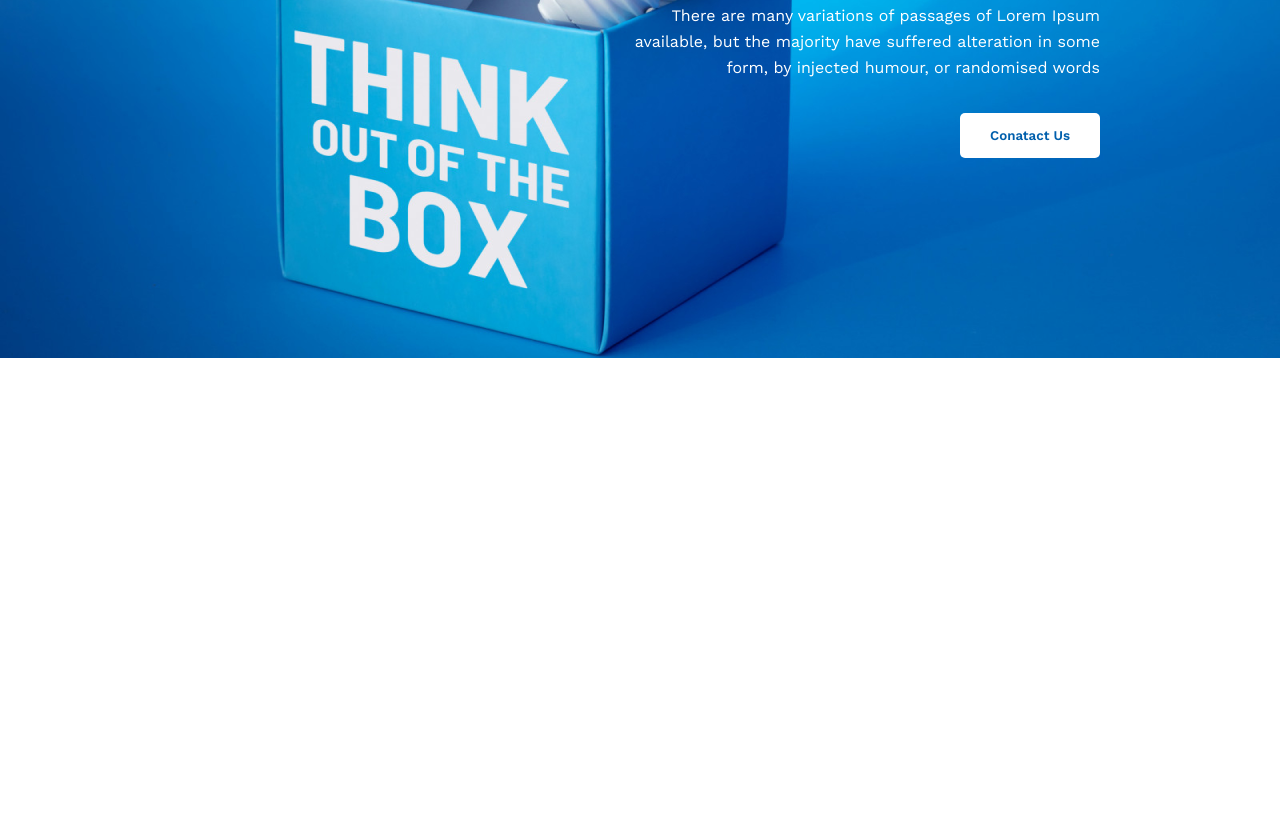
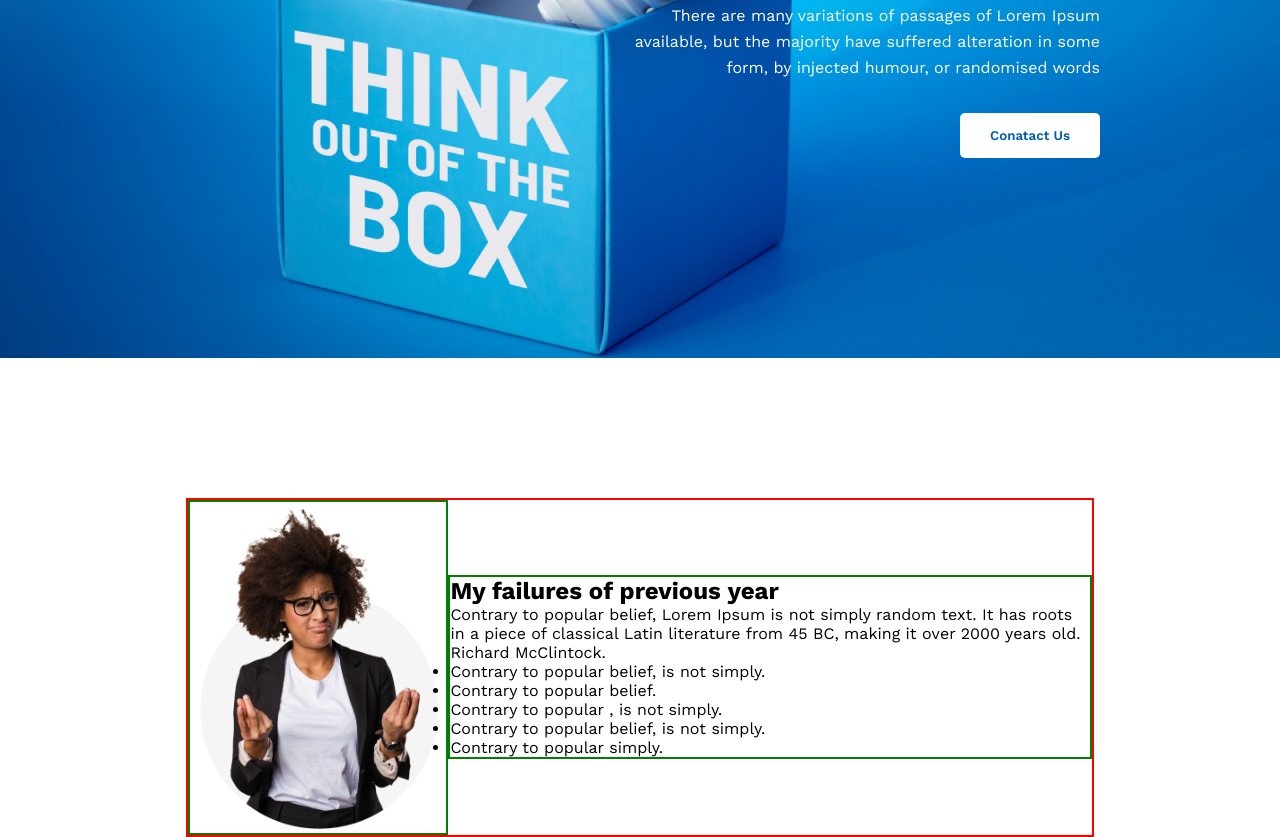
Before and after one commit to emon-101/New-Me, a plain HTML site: page index.html in a window 1280 px wide. Shown: the part 450-1287 px from the top of the page. Before the commit the page ends 948 px from the top, so only its background shows below. Drawn offline with nearby package versions, Linux system fonts and the light colour scheme.

Commit message:
Started the hero section

```diff
--- a/index.html
+++ b/index.html
@@ -17,6 +17,25 @@
         </div>
     </header>
 
-
+    <main>
+        <section class="hero">
+            <div class="hero-img">
+                <img src="./images/person.png" alt="">
+            </div>
+            <div class="hero-content">
+                <h2>My failures of previous year</h2>
+                <p>
+                    Contrary to popular belief, Lorem Ipsum is not simply random text. It has roots in a piece of classical Latin literature from 45 BC, making it over 2000 years old. Richard McClintock.
+                </p>
+                <ul>
+                    <li>Contrary to popular belief, is not simply.</li>
+                    <li>Contrary to popular belief.</li>
+                    <li>Contrary to popular , is not simply.</li>
+                    <li>Contrary to popular belief, is not simply.</li>
+                    <li>Contrary to popular simply.</li>
+                </ul>
+            </div>
+        </section>
+    </main>
 </body>
 </html>
--- a/style.css
+++ b/style.css
@@ -65,3 +65,22 @@ header {
     color: rgba(255,255,255,1);
     margin-bottom: 32px;
 }
+
+/* Hero Section */
+.hero {
+    display: flex;
+    justify-content: space-between;
+    align-items: center;
+    width: 71%;
+    max-width: 1140px;
+    margin: 0 auto;
+    border: 2px solid red;
+}
+
+.hero-img img {
+    width: 100%;
+}
+
+.hero-img, .hero-content {
+    border: 2px solid green;
+}
```
